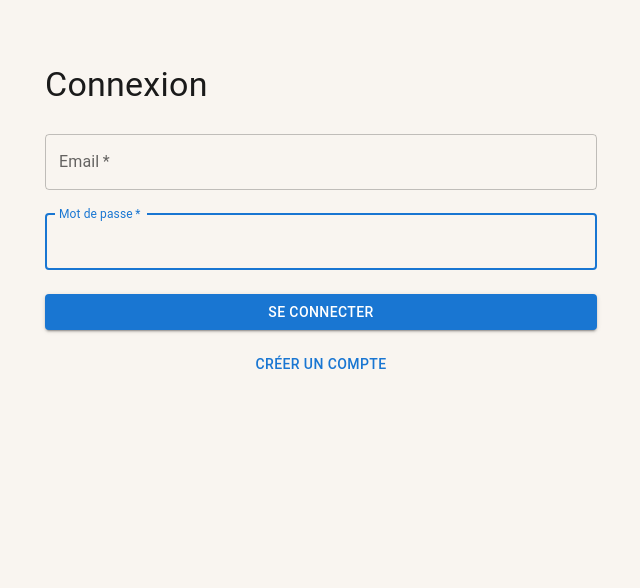
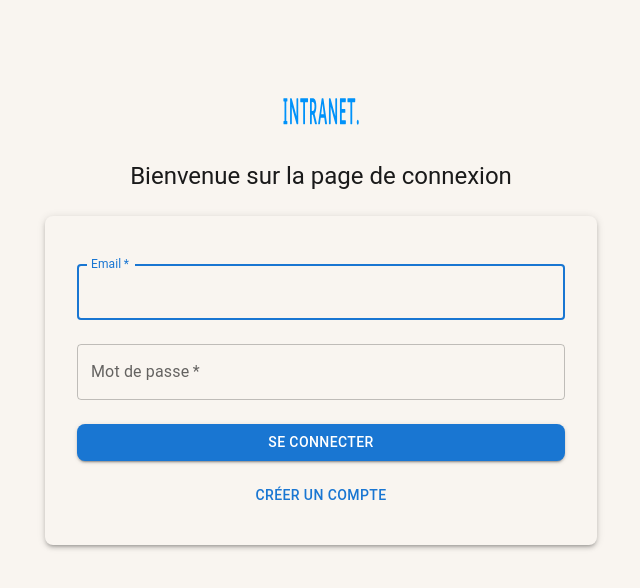
Before and after one commit to RuslanIsHere/intranet, a Next.js app: page /login in a window 1280 px wide. Shown: the top 588 px of the page, without its empty margins (319-959 px from the left). Built offline with nearby package versions, Linux system fonts and the light colour scheme; no server answers.

Commit message:
auth page separeted - login/register

```diff
--- a/src/app/layout.tsx
+++ b/src/app/layout.tsx
@@ -25,7 +25,7 @@ export default function RootLayout({ children }: { children: React.ReactNode })
 
 function MainLayout({ children }: { children: React.ReactNode }) {
     const pathname = usePathname()
-    const isAuthPage = pathname === '/login'
+    const isAuthPage = pathname === '/login' || pathname === '/register';
     const { loading } = useUserContext()
     const [mobileOpen, setMobileOpen] = useState(false)
     const [collapsed, setCollapsed] = useState(false)
--- a/src/app/login/page.tsx
+++ b/src/app/login/page.tsx
@@ -1,5 +1,5 @@
-import {AuthSection} from "@/sections/AuthSection";
+import { LoginSection } from '@/sections/LoginSection'
 
 export default function LoginPage() {
-    return <AuthSection />
+    return <LoginSection />
 }
--- /dev/null
+++ b/src/app/register/page.tsx
@@ -0,0 +1,5 @@
+import { RegisterSection } from '@/sections/RegisterSection'
+
+export default function RegisterPage() {
+    return <RegisterSection />
+}
--- a/src/components/auth/AuthForm.tsx
+++ b/src/components/auth/AuthForm.tsx
@@ -1,62 +1,110 @@
 import React from 'react'
-import { TextField, Button, Typography, Container, Box } from '@mui/material'
+import {
+    TextField,
+    Button,
+    Typography,
+    Container,
+    Box,
+    Paper,
+} from '@mui/material'
+import Image from 'next/image'
 
 interface AuthFormProps {
+    form: {
         email: string
-    setEmail: React.Dispatch<React.SetStateAction<string>>
         password: string
-    setPassword: React.Dispatch<React.SetStateAction<string>>
+    }
+    onChange: (e: React.ChangeEvent<HTMLInputElement>) => void
     error: string
-    handleLogin: () => void
-    switchToRegistration: () => void
+    onSubmit: () => void
+    onSwitchToRegister: () => void
 }
 
-const AuthForm: React.FC<AuthFormProps> = ({ email, setEmail, password, setPassword, error, handleLogin, switchToRegistration }) => {
+const AuthForm: React.FC<AuthFormProps> = ({
+                                               form,
+                                               onChange,
+                                               error,
+                                               onSubmit,
+                                               onSwitchToRegister,
+                                           }) => {
     return (
         <Container maxWidth="sm">
-            <Box mt={8} component="form"
+            <Box mt={8} display="flex" flexDirection="column" alignItems="center" >
+                {/* Logo */}
+                <Image src={'/logo.svg'} alt="Logo" width={80} height={80} />
+
+                {/* Titre de bienvenue */}
+                <Typography variant="h5" mt={2} gutterBottom>
+                    Bienvenue sur la page de connexion
+                </Typography>
+
+                {/* Carte/boîte avec ombre pour contenir le formulaire */}
+                <Paper elevation={3} sx={{ p: 4, mt: 2, width: '100%', borderRadius: 2 }}>
+                    <Box
+                        component="form"
                         onSubmit={(e) => {
                             e.preventDefault()
-                    handleLogin()
-            }}>
-                <Typography variant="h4" gutterBottom>
-                    Connexion
-                </Typography>
+                            onSubmit()
+                        }}
+                    >
+                        {/* Champ Email */}
                         <TextField
+                            name="email"
                             label="Email"
                             type="email"
                             fullWidth
                             margin="normal"
-                    value={email}
-                    onChange={(e) => setEmail(e.target.value)}
+                            value={form.email}
+                            onChange={onChange}
                             autoFocus
                             required
                         />
+
+                        {/* Champ Mot de passe */}
                         <TextField
+                            name="password"
                             label="Mot de passe"
                             type="password"
                             fullWidth
                             margin="normal"
-                    value={password}
-                    onChange={(e) => setPassword(e.target.value)}
-                    autoFocus
+                            value={form.password}
+                            onChange={onChange}
                             required
                         />
+
+                        {/* Message d’erreur affiché sous les champs */}
                         {error && (
-                    <Typography color="error" variant="body2">
+                            <Typography color="error" variant="body2" mt={1}>
                                 {error}
                             </Typography>
                         )}
+
+                        {/* Bouton pour se connecter */}
                         <Box mt={2}>
-                    <Button type="submit" variant="contained" color="primary" fullWidth onClick={handleLogin}>
+                            <Button
+                                type="submit"
+                                variant="contained"
+                                color="primary"
+                                fullWidth
+                                sx={{ borderRadius: 2 }}
+                            >
                                 Se connecter
                             </Button>
                         </Box>
+
+                        {/* Lien vers l'inscription */}
                         <Box mt={2}>
-                    <Button variant="text" color="primary" fullWidth onClick={switchToRegistration}>
+                            <Button
+                                variant="text"
+                                color="primary"
+                                fullWidth
+                                onClick={onSwitchToRegister}
+                            >
                                 Créer un compte
                             </Button>
                         </Box>
+                    </Box>
+                </Paper>
             </Box>
         </Container>
     )
--- a/src/components/auth/RegistrationForm.tsx
+++ b/src/components/auth/RegistrationForm.tsx
@@ -1,28 +1,17 @@
 import React, { useEffect, useRef } from 'react'
-import {
-    TextField,
-    Button,
-    Typography,
-    Container,
-    Box,
-    List,
-    ListItem,
-    ListItemText,
-    Collapse,
-} from '@mui/material'
+import {TextField, Button, Typography, Container, Box, List, ListItem, ListItemText, Collapse} from '@mui/material'
 
-interface RegistrationFormProps {
-    email: string
-    setEmail: React.Dispatch<React.SetStateAction<string>>
-    password: string
-    setPassword: React.Dispatch<React.SetStateAction<string>>
-    confirmPassword: string
-    setConfirmPassword: React.Dispatch<React.SetStateAction<string>>
-    username: string
-    setUsername: React.Dispatch<React.SetStateAction<string>>
+interface Props {
+    form: {
+        email: string
+        username: string
+        password: string
+        confirmPassword: string
+    }
+    setForm: React.Dispatch<React.SetStateAction<Props['form']>>
     error: string
-    handleRegistration: () => void
-    switchToLogin: () => void
+    onSubmit: () => void
+    onSwitchToLogin: () => void
 }
 
 const getPasswordErrors = (password: string): string[] => {
@@ -35,36 +24,27 @@ const getPasswordErrors = (password: string): string[] => {
     return errors
 }
 
-const RegistrationForm: React.FC<RegistrationFormProps> = ({
-                                                               email,
-                                                               setEmail,
-                                                               password,
-                                                               setPassword,
-                                                               confirmPassword,
-                                                               setConfirmPassword,
-                                                               username,
-                                                               setUsername,
-                                                               error,
-                                                               handleRegistration,
-                                                               switchToLogin,
-                                                           }) => {
+const RegistrationForm: React.FC<Props> = ({form, setForm, error, onSubmit, onSwitchToLogin,}) => {
     const emailRef = useRef<HTMLInputElement>(null)
 
     useEffect(() => {
         emailRef.current?.focus()
     }, [])
 
-    const passwordErrors = getPasswordErrors(password)
+    const passwordErrors = getPasswordErrors(form.password)
     const passwordValid = passwordErrors.length === 0
-    const passwordsMatch = password === confirmPassword
+    const passwordsMatch = form.password === form.confirmPassword
+
+    const handleChange = (field: keyof typeof form) => (e: React.ChangeEvent<HTMLInputElement>) => {
+        setForm(prev => ({ ...prev, [field]: e.target.value }))
+    }
 
     return (
         <Container maxWidth="sm">
-            <Box mt={8}     component="form"
-                 onSubmit={(e) => {
-                     e.preventDefault()
-                     handleRegistration()
-                 }}>
+            <Box mt={8} component="form" onSubmit={(e) => {
+                e.preventDefault()
+                onSubmit()
+            }}>
                 <Typography variant="h4" gutterBottom>
                     Création de compte
                 </Typography>
@@ -75,17 +55,16 @@ const RegistrationForm: React.FC<RegistrationFormProps> = ({
                     type="email"
                     fullWidth
                     margin="normal"
-                    value={email}
-                    onChange={(e) => setEmail(e.target.value)}
+                    value={form.email}
+                    onChange={handleChange('email')}
                     required
                 />
                 <TextField
                     label="Nom d'utilisateur"
-                    type="text"
                     fullWidth
                     margin="normal"
-                    value={username}
-                    onChange={(e) => setUsername(e.target.value)}
+                    value={form.username}
+                    onChange={handleChange('username')}
                     required
                 />
                 <TextField
@@ -93,14 +72,12 @@ const RegistrationForm: React.FC<RegistrationFormProps> = ({
                     type="password"
                     fullWidth
                     margin="normal"
-                    value={password}
-                    onChange={(e) => setPassword(e.target.value)}
+                    value={form.password}
+                    onChange={handleChange('password')}
                     color={passwordValid ? 'success' : undefined}
                     required
                 />
-
-
-                <Collapse in={!passwordValid && password.length > 0}>
+                <Collapse in={!passwordValid && form.password.length > 0}>
                     <Box ml={1} mt={1}>
                         <Typography variant="caption" color="error">
                             Le mot de passe doit contenir :
@@ -114,46 +91,37 @@ const RegistrationForm: React.FC<RegistrationFormProps> = ({
                         </List>
                     </Box>
                 </Collapse>
-
                 <TextField
                     label="Confirmer le mot de passe"
                     type="password"
                     fullWidth
                     margin="normal"
-                    value={confirmPassword}
-                    onChange={(e) => setConfirmPassword(e.target.value)}
-                    error={!!confirmPassword && !passwordsMatch}
-                    helperText={
-                        !!confirmPassword && !passwordsMatch
-                            ? 'Les mots de passe ne correspondent pas'
-                            : ''
-                    }
+                    value={form.confirmPassword}
+                    onChange={handleChange('confirmPassword')}
+                    error={!!form.confirmPassword && !passwordsMatch}
+                    helperText={!passwordsMatch && form.confirmPassword ? 'Les mots de passe ne correspondent pas' : ''}
                     disabled={!passwordValid}
                     color={passwordValid ? 'success' : undefined}
                     required
                 />
-
                 {error && (
                     <Typography color="error" variant="body2">
                         {error}
                     </Typography>
                 )}
-
                 <Box mt={2}>
                     <Button
                         type="submit"
                         variant="contained"
                         color="primary"
                         fullWidth
-                        onClick={handleRegistration}
                         disabled={!passwordValid || !passwordsMatch}
                     >
                         S&apos;inscrire
                     </Button>
                 </Box>
-
                 <Box mt={2}>
-                    <Button variant="text" color="primary" fullWidth onClick={switchToLogin}>
+                    <Button variant="text" color="primary" fullWidth onClick={onSwitchToLogin}>
                         Se connecter
                     </Button>
                 </Box>
--- a/src/sections/AuthSection.tsx
+++ b/src/sections/AuthSection.tsx
@@ -1,54 +1,54 @@
-'use client'
-import React from 'react';
-import { useAuth } from '@/utils/hooks/useAuth';
-import AuthForm from '@/components/auth/AuthForm';
-import RegistrationForm from '@/components/auth/RegistrationForm';
-
-export const AuthSection = () => {
-    const {
-        email,
-        setEmail,
-        password,
-        setPassword,
-        confirmPassword,
-        setConfirmPassword,
-        username,
-        setUsername,
-        error,
-        isLogin,
-        switchToRegistration,
-        switchToLogin,
-        handleLogin,
-        handleRegistration,
-    } = useAuth();
-
-    return (
-        <>
-            {isLogin ? (
-                <AuthForm
-                    email={email}
-                    setEmail={setEmail}
-                    password={password}
-                    setPassword={setPassword}
-                    error={error}
-                    handleLogin={handleLogin}
-                    switchToRegistration={switchToRegistration}
-                />
-            ) : (
-                <RegistrationForm
-                    email={email}
-                    setEmail={setEmail}
-                    password={password}
-                    setPassword={setPassword}
-                    confirmPassword={confirmPassword}
-                    setConfirmPassword={setConfirmPassword}
-                    username={username}
-                    setUsername={setUsername}
-                    error={error}
-                    handleRegistration={handleRegistration}
-                    switchToLogin={switchToLogin}
-                />
-            )}
-        </>
-    );
-};
+// 'use client'
+// import React from 'react';
+// import { useAuth } from '@/utils/hooks/useAuth';
+// import AuthForm from '@/components/auth/AuthForm';
+// import RegistrationForm from '@/components/auth/RegistrationForm';
+//
+// export const AuthSection = () => {
+//     const {
+//         email,
+//         setEmail,
+//         password,
+//         setPassword,
+//         confirmPassword,
+//         setConfirmPassword,
+//         username,
+//         setUsername,
+//         error,
+//         isLogin,
+//         switchToRegistration,
+//         switchToLogin,
+//         handleLogin,
+//         handleRegistration,
+//     } = useAuth();
+//
+//     return (
+//         <>
+//             {isLogin ? (
+//                 <AuthForm
+//                     email={email}
+//                     setEmail={setEmail}
+//                     password={password}
+//                     setPassword={setPassword}
+//                     error={error}
+//                     handleLogin={handleLogin}
+//                     switchToRegistration={switchToRegistration}
+//                 />
+//             ) : (
+//                 <RegistrationForm
+//                     email={email}
+//                     setEmail={setEmail}
+//                     password={password}
+//                     setPassword={setPassword}
+//                     confirmPassword={confirmPassword}
+//                     setConfirmPassword={setConfirmPassword}
+//                     username={username}
+//                     setUsername={setUsername}
+//                     error={error}
+//                     handleRegistration={handleRegistration}
+//                     switchToLogin={switchToLogin}
+//                 />
+//             )}
+//         </>
+//     );
+// };
--- /dev/null
+++ b/src/sections/LoginSection.tsx
@@ -0,0 +1,60 @@
+'use client'
+
+import React, { useState } from 'react'
+import { useRouter } from 'next/navigation'
+import AuthForm from '@/components/auth/AuthForm'
+import { supabase } from '@/utils/supabase/client'
+
+export const LoginSection = () => {
+    const router = useRouter()
+
+    // État du formulaire (email et mot de passe)
+    const [form, setForm] = useState({
+        email: '',
+        password: '',
+    })
+
+    // Message d’erreur affiché sous les champs
+    const [error, setError] = useState('')
+
+    // Gère les modifications dans les champs de saisie
+    const handleInputChange = (e: React.ChangeEvent<HTMLInputElement>) => {
+        const { name, value } = e.target
+        setForm(prev => ({ ...prev, [name]: value }))
+        setError('') // Efface l’erreur dès que l’utilisateur tape quelque chose
+    }
+
+    // Tentative de connexion à Supabase
+    const handleLogin = async () => {
+        setError('') // Nettoie les erreurs précédentes
+
+        const { email, password } = form
+
+        // Requête à Supabase pour se connecter
+        const { error } = await supabase.auth.signInWithPassword({ email, password })
+
+        if (error) {
+            // Erreur retournée par Supabase (identifiants incorrects, etc.)
+            setError(error.message)
+        } else {
+            // Vérifie que la session est bien créée
+            const { data: { session } } = await supabase.auth.getSession()
+            if (session) {
+                // Redirige vers la page d’accueil si tout va bien
+                router.push('/')
+            } else {
+                setError('Не удалось получить сессию. Попробуйте снова.')
+            }
+        }
+    }
+
+    return (
+        <AuthForm
+            form={form} // Données du formulaire
+            onChange={handleInputChange} // Gestionnaire d’entrée unique
+            error={error} // ⚠Message d'erreur
+            onSubmit={handleLogin} // Quand on clique sur "Se connecter"
+            onSwitchToRegister={() => router.push('/register')} // Vers l’inscription
+        />
+    )
+}
--- a/src/utils/supabase/middleware.ts
+++ b/src/utils/supabase/middleware.ts
@@ -39,7 +39,7 @@ export async function updateSession(request: NextRequest) {
 
     if (!user &&
         !request.nextUrl.pathname.startsWith('/login') &&
-        !request.nextUrl.pathname.startsWith('/auth')
+        !request.nextUrl.pathname.startsWith('/register')
     ) {
         const url = request.nextUrl.clone()
         url.pathname = '/login'
```
Also changed, not shown: src/sections/RegisterSection.tsx (added, +72 -0 lines). Lines whose indentation alone changed are shown as unchanged.
